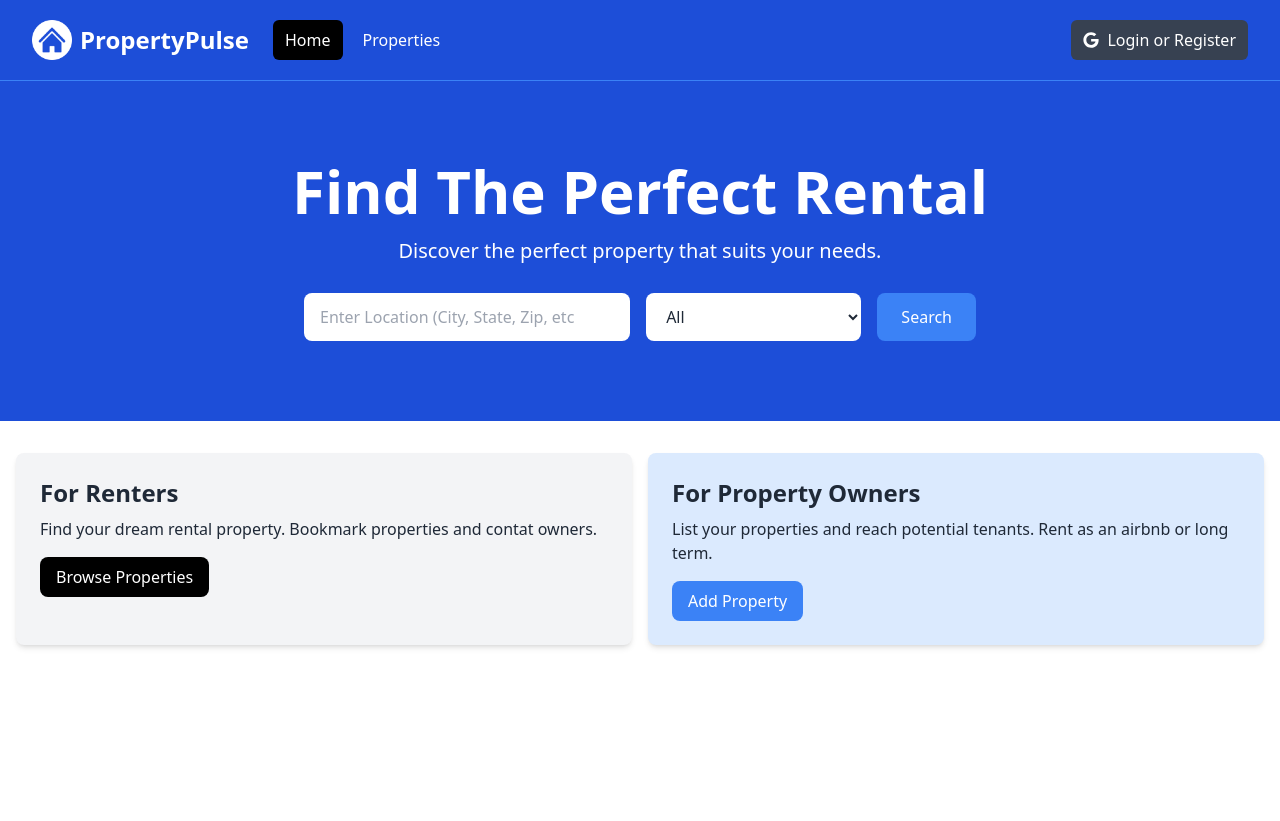
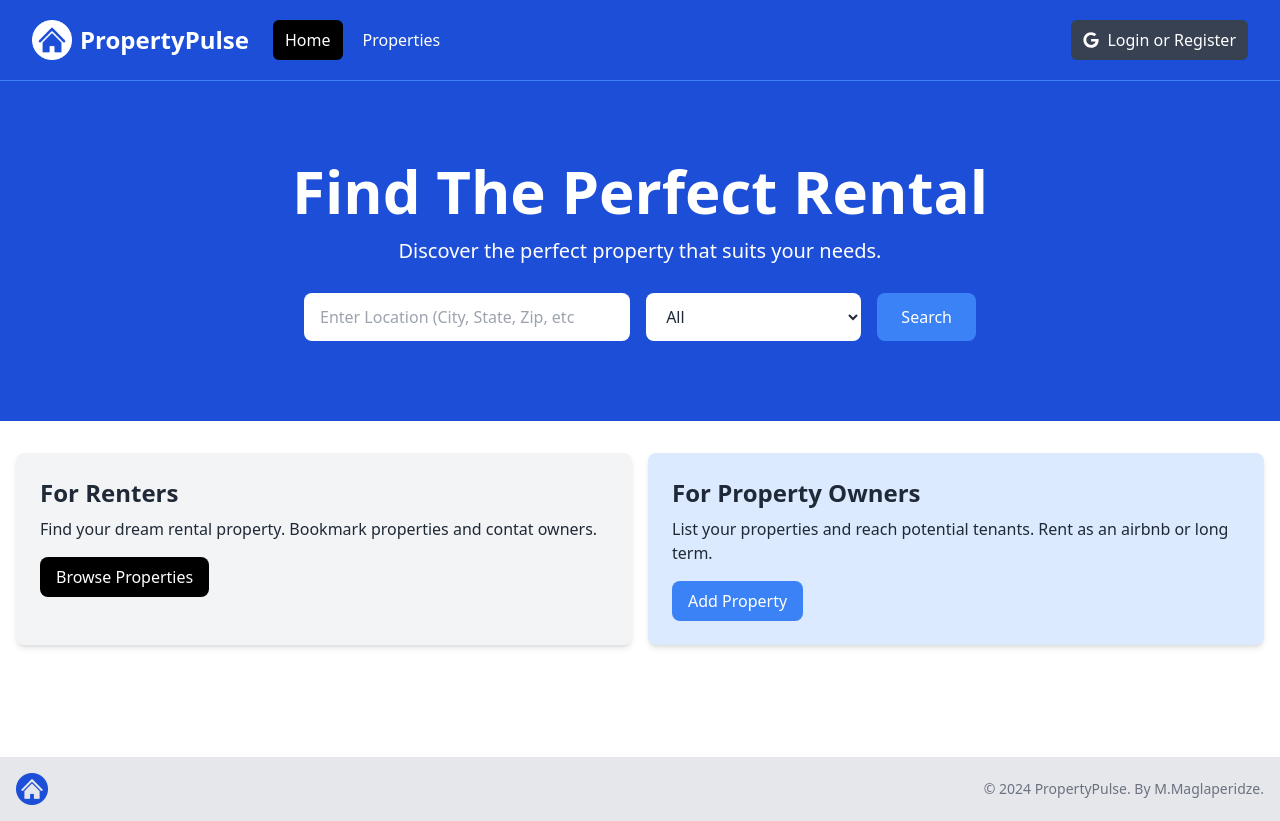
Before and after one commit to mishkamag/rental-properties, a Next.js app: page / in a window 1280 px wide. Before the commit the page ends 800 px from the top, so only its background shows below. Built offline with nearby package versions, Linux system fonts and the light colour scheme.

Commit message:
feat: add simple footer section

```diff
--- a/app/layout.jsx
+++ b/app/layout.jsx
@@ -1,4 +1,5 @@
 import "@/assets/styles/global.css";
+import Footer from "@/components/Footer";
 import Navbar from "@/components/Navbar";
 
 export const metadata = {
@@ -13,6 +14,7 @@
       <body>
         <Navbar />
         <main>{children}</main>
+        <Footer />
       </body>
     </html>
   );
--- /dev/null
+++ b/components/Footer.jsx
@@ -0,0 +1,23 @@
+import Image from "next/image";
+import Link from "next/link";
+import logo from "@/assets/images/logo.png";
+
+const Footer = () => {
+  return (
+    <footer className="bg-gray-200 py-4 mt-24">
+      <div className="container mx-auto flex flex-col md:flex-row items-center justify-between px-4">
+        <div className="mb-4 md:mb-0">
+          <Image src={logo} alt="Logo" className="h-8 w-auto" />
+        </div>
+
+        <div>
+          <p className="text-sm text-gray-500 mt-2 md:mt-0">
+            &copy; 2024 PropertyPulse. By M.Maglaperidze.
+          </p>
+        </div>
+      </div>
+    </footer>
+  );
+};
+
+export default Footer;
```
